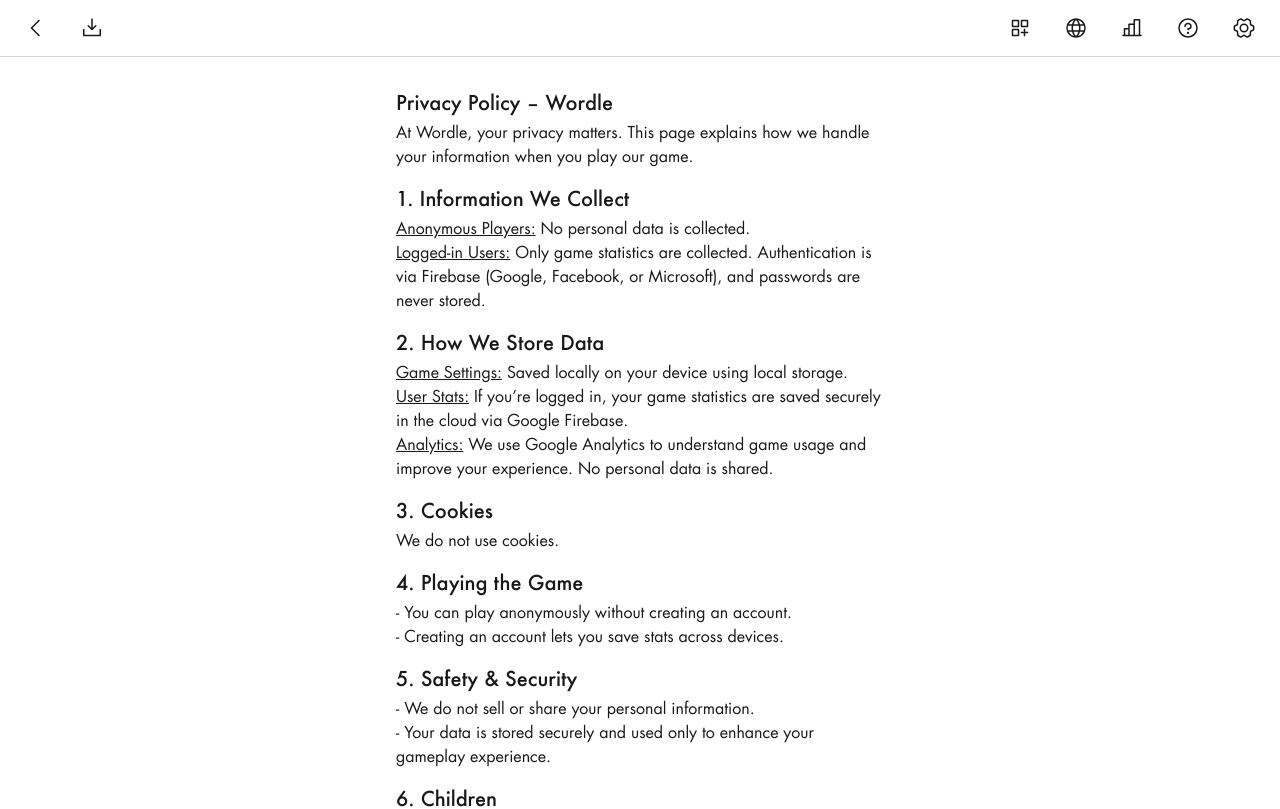
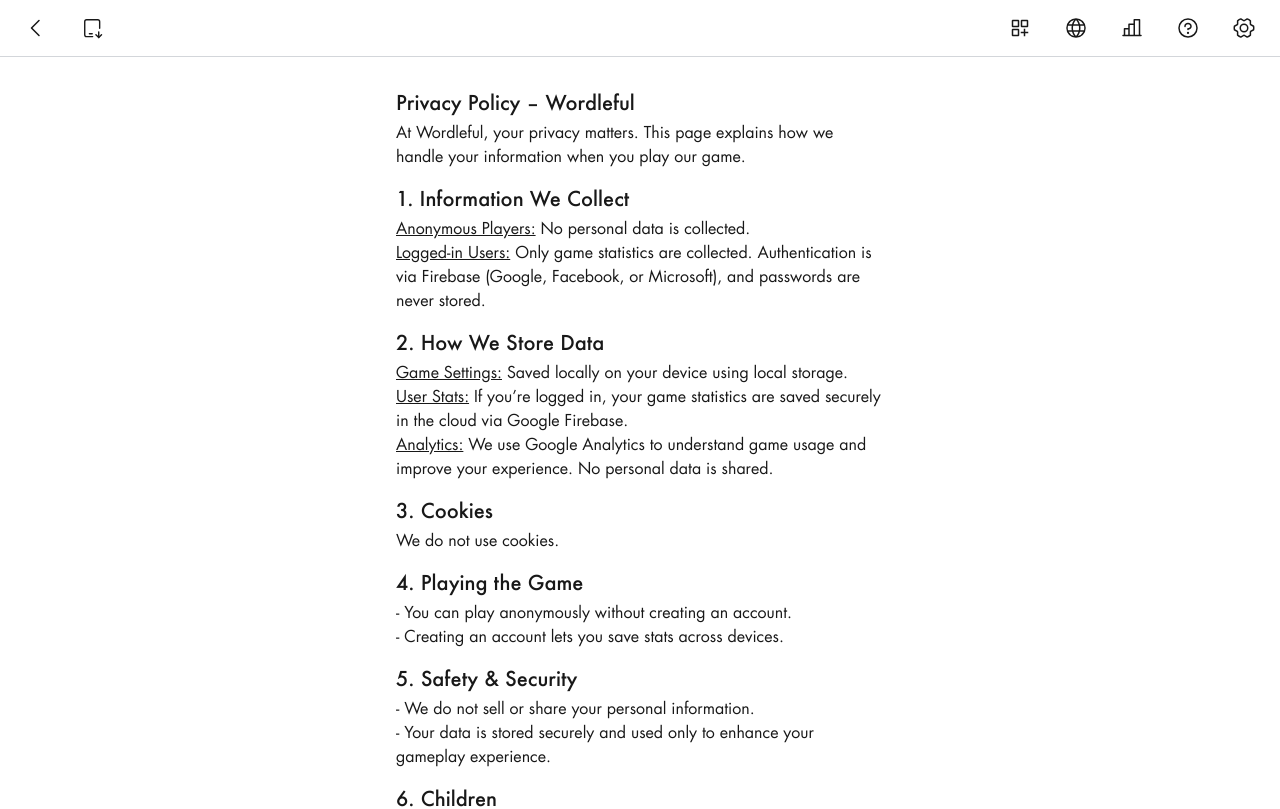
Before and after one commit to EL-OUARDY/wordle-game, a Next.js app: page /privacy-policy in a window 1280 px wide. Shown: the top 809 px of the page. Built offline with nearby package versions, Linux system fonts and the light colour scheme; no server answers.

Commit message:
Update app name and links in constants; adjust InstallIcon and MenuIcon sizes

```diff
--- a/src/components/Header.tsx
+++ b/src/components/Header.tsx
@@ -215,7 +215,7 @@
           className="standalone:hidden size-12 sm:size-14"
           aria-label={t("install")}
         >
-          <InstallIcon className="size-[1.35rem] sm:size-6" />
+          <InstallIcon className="size-[1.2rem] sm:size-[1.4rem]" />
         </Button>
 
         <div className="ml-auto flex">
--- a/src/components/ui/icons/install.tsx
+++ b/src/components/ui/icons/install.tsx
@@ -10,12 +10,20 @@
     <svg
       className={clsx(className, "")}
       xmlns="http://www.w3.org/2000/svg"
-      width="32"
-      height="32"
-      fill="currentColor"
-      viewBox="0 0 256 256"
+      width="24"
+      height="24"
+      viewBox="0 0 24 24"
+      fill="none"
+      stroke="currentColor"
+      strokeWidth="1.5"
+      strokeLinecap="round"
+      strokeLinejoin="round"
     >
-      <path d="M224,144v64a8,8,0,0,1-8,8H40a8,8,0,0,1-8-8V144a8,8,0,0,1,16,0v56H208V144a8,8,0,0,1,16,0Zm-101.66,5.66a8,8,0,0,0,11.32,0l40-40a8,8,0,0,0-11.32-11.32L136,124.69V32a8,8,0,0,0-16,0v92.69L93.66,98.34a8,8,0,0,0-11.32,11.32Z"></path>
+      <path stroke="none" d="M0 0h24v24H0z" fill="none" />
+      <path d="M12.5 21h-6.5a2 2 0 0 1 -2 -2v-14a2 2 0 0 1 2 -2h12a2 2 0 0 1 2 2v7" />
+      <path d="M9 18h3" />
+      <path d="M19 16v6" />
+      <path d="M22 19l-3 3l-3 -3" />
     </svg>
   );
 }
--- a/src/components/ui/icons/menu.tsx
+++ b/src/components/ui/icons/menu.tsx
@@ -15,7 +15,7 @@
       fill="currentColor"
       viewBox="0 0 256 256"
     >
-      <path d="M224,128a8,8,0,0,1-8,8H40a8,8,0,0,1,0-16H216A8,8,0,0,1,224,128ZM40,72H216a8,8,0,0,0,0-16H40a8,8,0,0,0,0,16ZM216,184H40a8,8,0,0,0,0,16H216a8,8,0,0,0,0-16Z"></path>{" "}
+      <path d="M224,128a8,8,0,0,1-8,8H40a8,8,0,0,1,0-16H216A8,8,0,0,1,224,128ZM40,72H216a8,8,0,0,0,0-16H40a8,8,0,0,0,0,16ZM216,184H40a8,8,0,0,0,0,16H216a8,8,0,0,0,0-16Z"></path>
     </svg>
   );
 }
--- a/src/lib/constants.ts
+++ b/src/lib/constants.ts
@@ -1,9 +1,9 @@
 import { Language } from "@/types";
 
-export const APP_NAME = "Wordle";
-export const APP_LINK = "https://poly-wordle.vercel.app/";
+export const APP_NAME = "Wordleful";
+export const APP_LINK = "https://wordleful.com/";
 export const EMAIL = "contact@wadi3.codes";
-export const BMC_LINK = "";
+export const BMC_LINK = "https://ko-fi.com/wordleful";
 
 export const WORD_LENGTH = 5;
 export const NUMBER_OF_GUESSES = 6;
```
Also changed, not shown: 1 other file (tests, documents, lock files or other folders).
